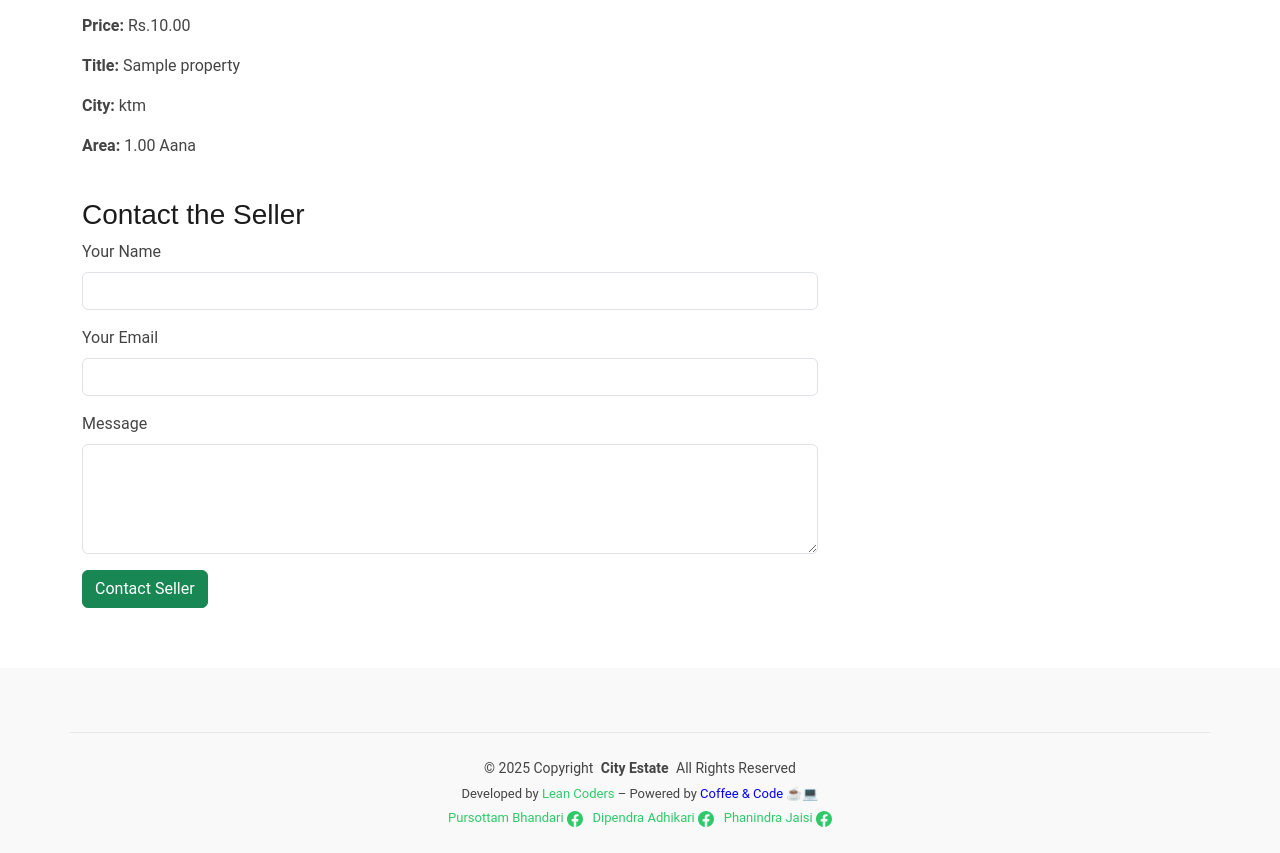
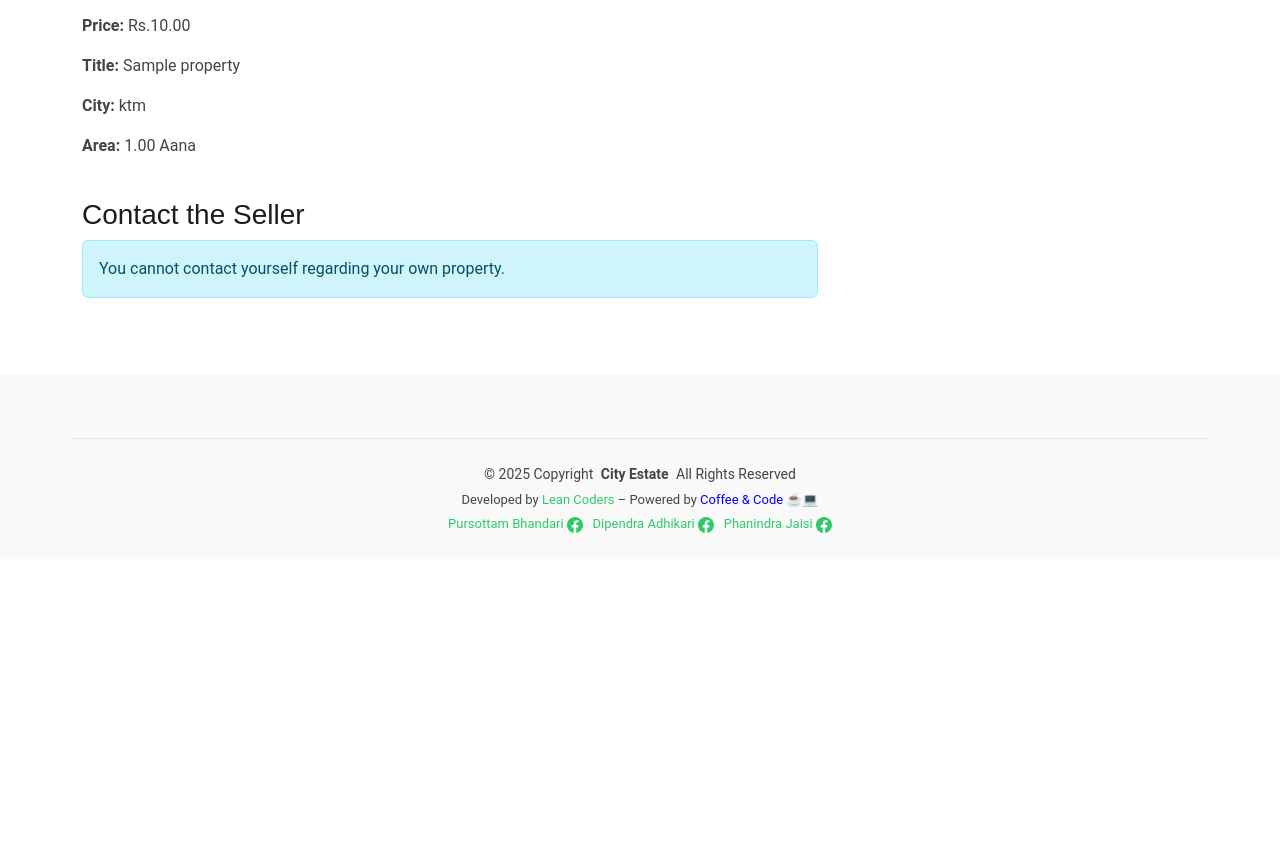
Before and after one commit to Dipendra-adk/7thSemProject, a Django app: page /property/1/ in a window 1280 px wide. Shown: the part 782-1635 px from the top of the page. After the commit the page ends 1315 px from the top, so only its background shows below. Run offline with Django 4.2, Linux system fonts and the light colour scheme; a user stored in the database is signed in; tables that the repository leaves empty hold one stand-in row (values such as "Sample post"); grey boxes marked "Sample" are stand-in pictures; parts of the project's set-up code (start-up, migrations or seed data) failed here and were passed over; some libraries are stand-ins or nearby versions.

Commit message:
buyer & seller

```diff
--- a/homePricePredictior/house/templates/property_detail.html
+++ b/homePricePredictior/house/templates/property_detail.html
@@ -1,7 +1,6 @@
-{% extends 'index.html' %} {% block title %}Seller Detail{% endblock %}
-<!--jfghsd-->
-{% block content %} {% load static %}
-
+{% extends 'index.html' %} {% load static %}
+<!--nfdkgjsd-->
+{% block title %}Seller Detail{% endblock %} {% block content %}
 <main class="main">
   <!-- Page Title -->
   <div class="page-title" data-aos="fade">
@@ -63,10 +62,18 @@
           </div>
         </div>
 
+        <!-- Contact Seller Section -->
         <div class="col-lg-8" data-aos="fade-up">
           <div class="portfolio-description">
             <h3>Contact the Seller</h3>
 
+            {% if user.is_authenticated %}
+
+            <!-- Message shown if the logged-in user is the seller -->
+            <div class="alert alert-info">
+              You cannot contact yourself regarding your own property.
+            </div>
+            {% else %}
             <!-- Display error message if form validation fails -->
             {% if error_message %}
             <div class="alert alert-danger">{{ error_message }}</div>
@@ -110,6 +117,7 @@
                 Contact Seller
               </button>
             </form>
+            {% endif %}
           </div>
         </div>
       </div>
@@ -117,5 +125,4 @@
   </section>
   <!-- /Real Estate 2 Section -->
 </main>
-
 {% endblock %}
--- a/homePricePredictior/house/templates/seller.html
+++ b/homePricePredictior/house/templates/seller.html
@@ -78,7 +78,6 @@
                   <select class="form-control" id="city" name="city" required>
                     <option value="">Select City</option>
                     <option value="Kathmandu">Kathmandu</option>
-                    <option value="Pokhara">Pokhara</option>
                     <option value="Lalitpur">Lalitpur</option>
                     <option value="Bhaktapur">Bhaktapur</option>
                   </select>
```
